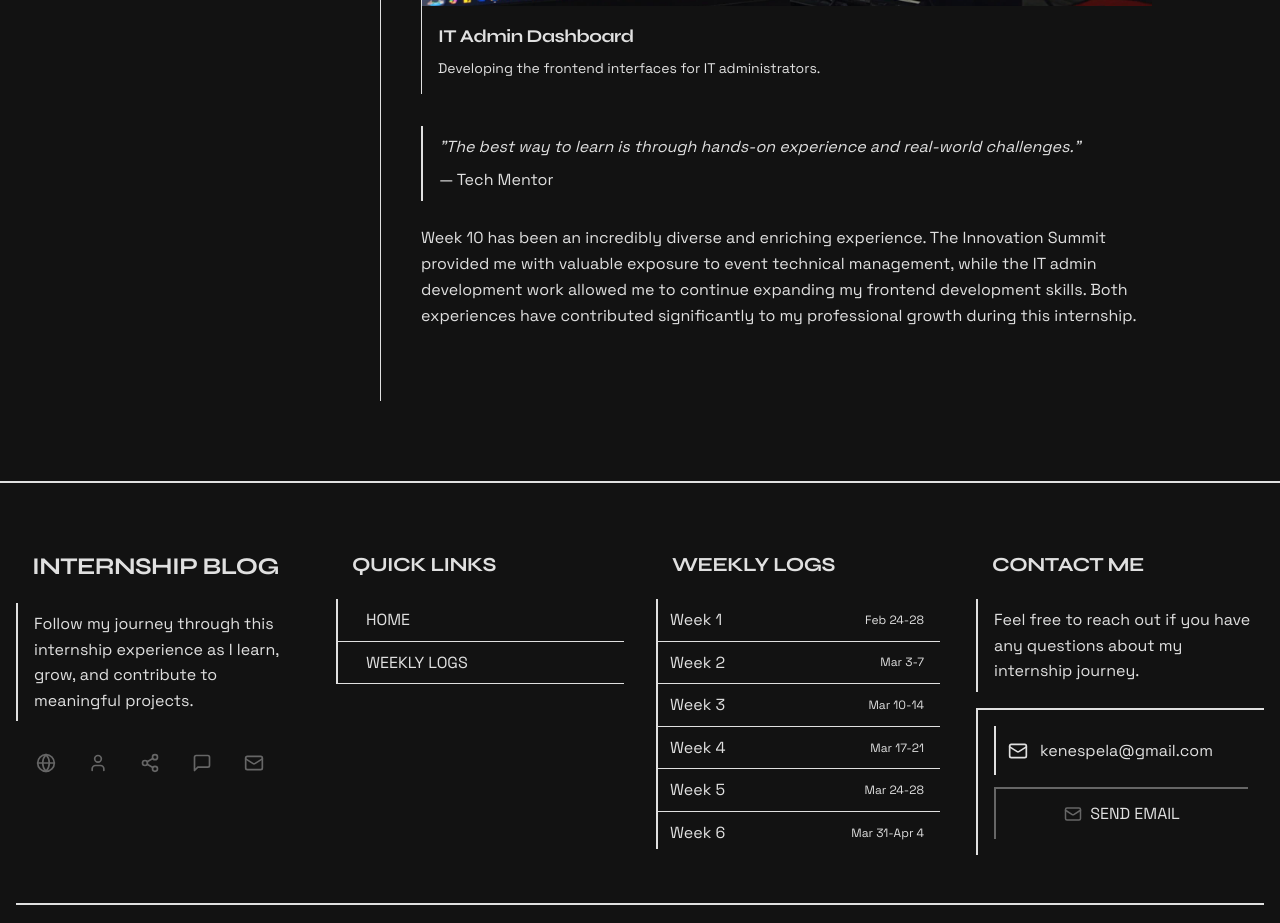
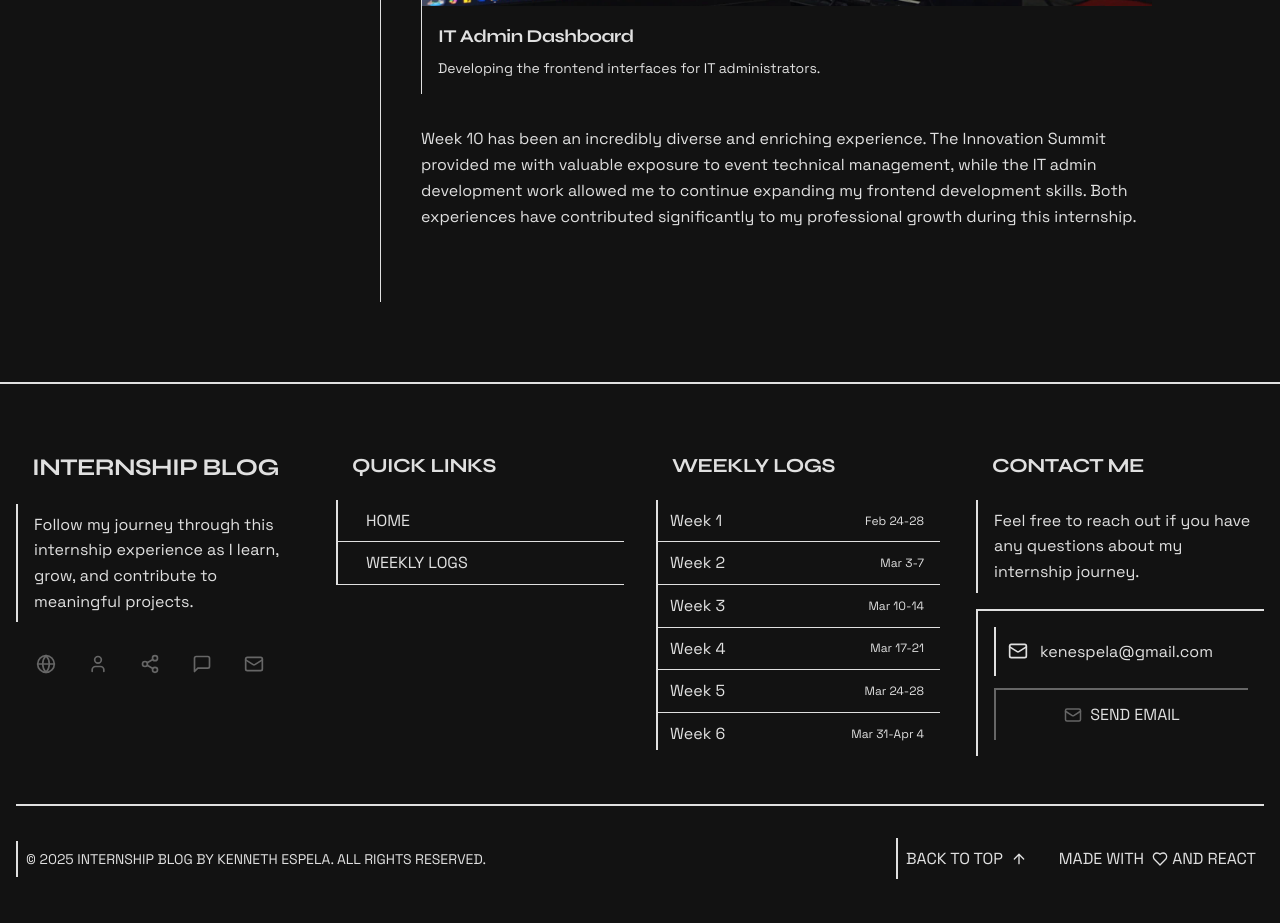
Before and after one commit to Alepse/Blog, a React (Vite) app: page /week10 in a window 1280 px wide. Shown: the part 2600-3523 px from the top of the page. Built offline with nearby package versions, Linux system fonts and the light colour scheme; a web font is replaced by a local one.

Commit message:
import fixes for the images

```diff
--- a/src/pages/Week10.jsx
+++ b/src/pages/Week10.jsx
@@ -6,7 +6,7 @@ import Footer from '../components/Footer';
 import { Calendar, Clock, User, Tag, ArrowUp, BookOpen, Code, Coffee } from 'lucide-react';
 import Week10Image1 from '../assets/Week10/week10.1.jpg';
 import Week10Image3 from '../assets/Week10/week10.7.jpg';
-import Week10Image4 from '../assets/Week10/week10.6.JPG';
+import Week10Image4 from '../assets/Week10/week10.6.jpg';
 
 
 const Week10 = () => {
@@ -237,10 +237,6 @@ const Week10 = () => {
 
               </div>
 
-              <blockquote className="border-l-2 border-color-3 pl-4 py-2 my-6 bg-bg-tertiary/30 italic">
-                "The best way to learn is through hands-on experience and real-world challenges."
-                <cite className="block text-color-3 mt-2 not-italic">— Tech Mentor</cite>
-              </blockquote>
 
               <p className="text-base text-color-2 mb-8 leading-relaxed">
                 Week 10 has been an incredibly diverse and enriching experience. The Innovation Summit provided me with valuable exposure to event technical management, while the IT admin development work allowed me to continue expanding my frontend development skills. Both experiences have contributed significantly to my professional growth during this internship.
```
